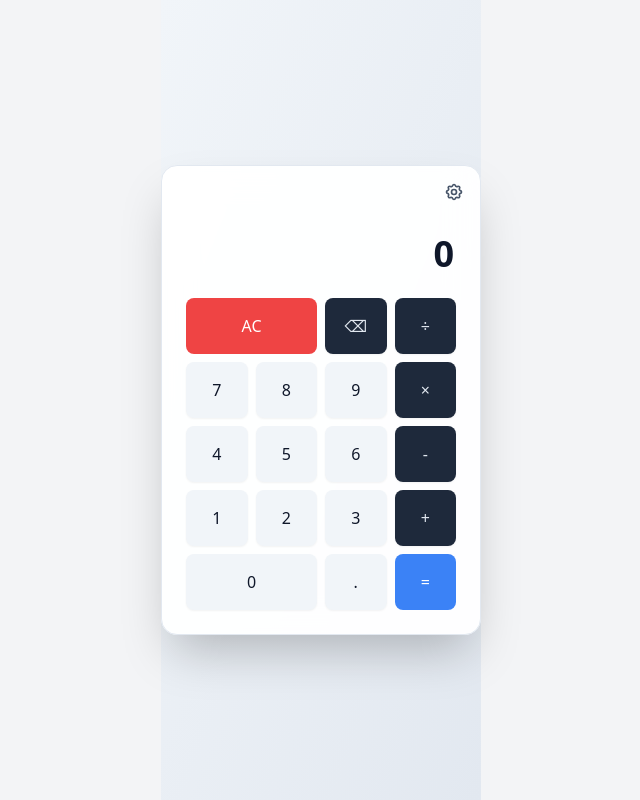
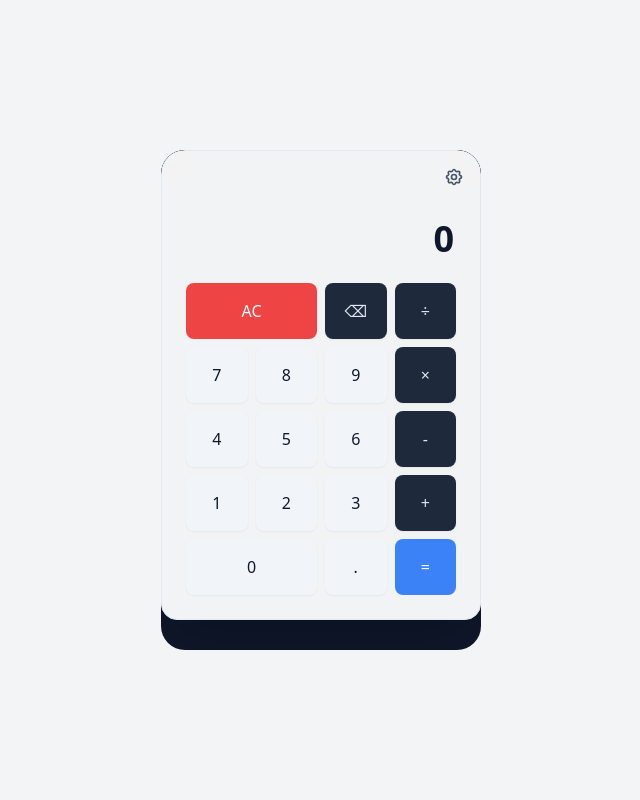
Before and after one commit to yono92/calcify, a React (Vite) app: page / in a window 1280 px wide. Shown: the whole page, without its empty margins (319-959 px from the left). Built offline with nearby package versions, Linux system fonts and the light colour scheme; the HTML template or start-up script is replaced by a standard one.

Commit message:
라운드 처리 및 사이즈 조절

```diff
--- a/components/BasicCalculator.tsx
+++ b/components/BasicCalculator.tsx
@@ -117,6 +117,7 @@ const BasicCalculator: React.FC<BasicCalculatorProps> = ({
     );
 
     return (
+        <div className="w-full h-full bg-slate-900 flex flex-col">
         <div
             className="relative w-[320px] mx-auto p-6 rounded-2xl
         bg-white/95 dark:bg-slate-900/95
@@ -207,6 +208,7 @@ const BasicCalculator: React.FC<BasicCalculatorProps> = ({
                     =
                 </button>
             </div>
+            </div>
         </div>
     );
 };
--- a/components/Calculator .tsx
+++ b/components/Calculator .tsx
@@ -254,7 +254,7 @@ const Calculator: React.FC = () => {
     }, [isDarkMode]);
 
     return (
-        <div className="min-h-screen flex items-center justify-center bg-gradient-to-br from-slate-100 to-slate-200 dark:from-slate-800 dark:to-slate-900">
+        <div className="min-h-screen flex items-center justify-center">
             {isSettingsOpen && (
                 <Settings
                     isOpen={isSettingsOpen}
@@ -267,8 +267,8 @@ const Calculator: React.FC = () => {
             )}
 
             {/* Calculator */}
-            <div className="w-full max-w-sm mx-auto">
-                {isScientific ? (
+            <div className={`${isScientific ? 'w-[400px] h-[600px]' : 'w-[320px] h-[500px]'} rounded-3xl overflow-hidden`}>
+            {isScientific ? (
                     <ScientificCalculator
                         onNumberClick={handleNumber}
                         onOperatorClick={handleOperator}
--- a/components/ScientificCalculator.tsx
+++ b/components/ScientificCalculator.tsx
@@ -179,6 +179,7 @@ const ScientificCalculator: React.FC<ScientificCalculatorProps> = ({
     }, [onNumberClick, onOperatorClick]);
 
     return (
+        <div className="w-full h-full bg-slate-900 flex flex-col">
         <div
             className="relative w-[400px] mx-auto p-6 rounded-2xl
                     bg-white/95 dark:bg-slate-900/95
@@ -289,6 +290,7 @@ const ScientificCalculator: React.FC<ScientificCalculatorProps> = ({
                 </button>
             </div>
         </div>
+        </div>
     );
 };
 
--- a/electron/main.ts
+++ b/electron/main.ts
@@ -12,7 +12,7 @@ const __dirname: string = path.dirname(fileURLToPath(import.meta.url));
 
 function createWindow(): void {
     const win: BrowserWindow = new BrowserWindow({
-        width: 400,
+        width: 500,
         height: 600,
         webPreferences: {
             nodeIntegration: true,
--- a/index.html
+++ b/index.html
@@ -6,6 +6,14 @@
         <meta name="viewport" content="width=device-width, initial-scale=1.0" />
         <title>calcify</title>
     </head>
+    <style>
+        body {
+          background-color: #1e293b; /* dark:bg-slate-800 */
+          margin: 0;
+          padding: 0;
+          overflow: hidden;
+        }
+      </style>
     <body>
         <div id="root"></div>
         <script type="module" src="/src/main.tsx"></script>
```
